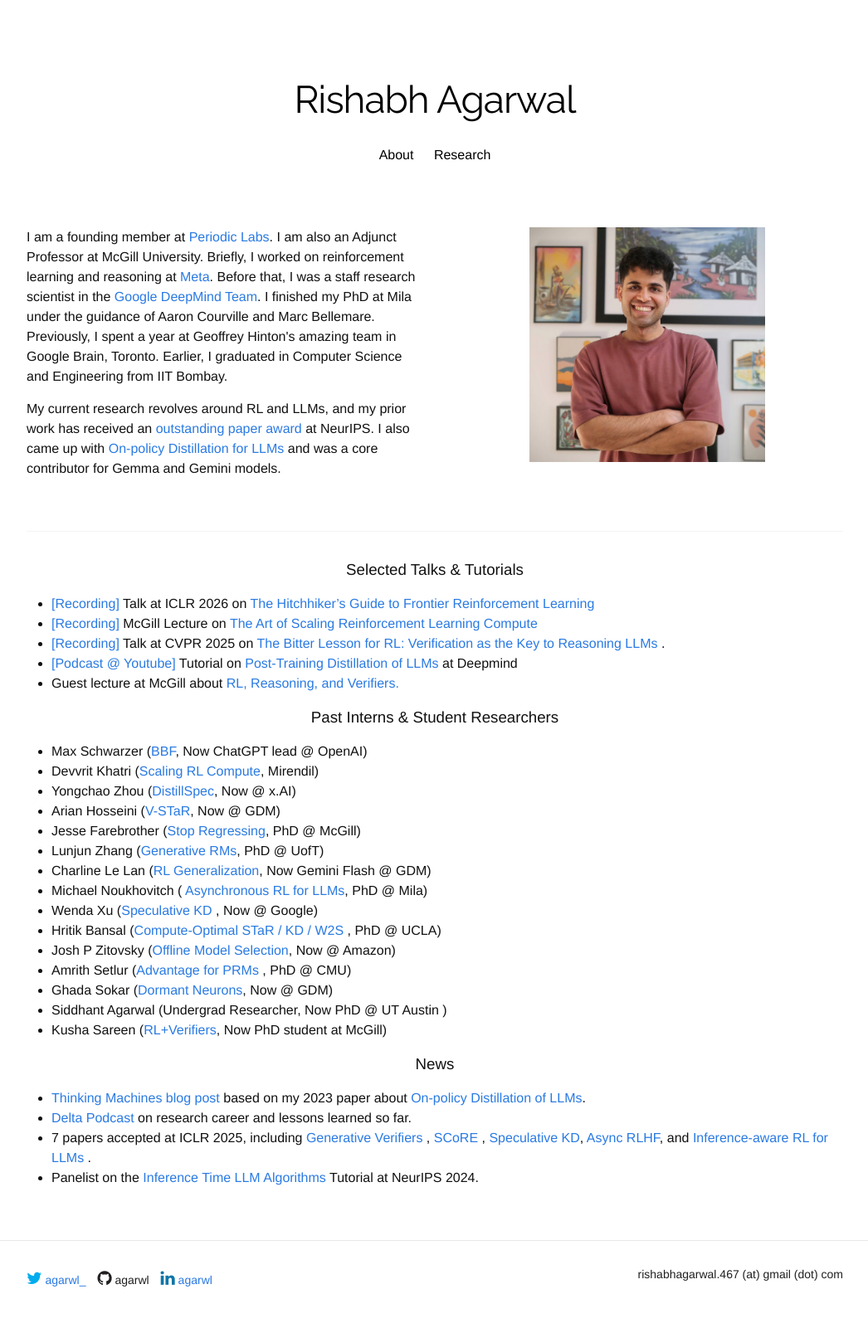
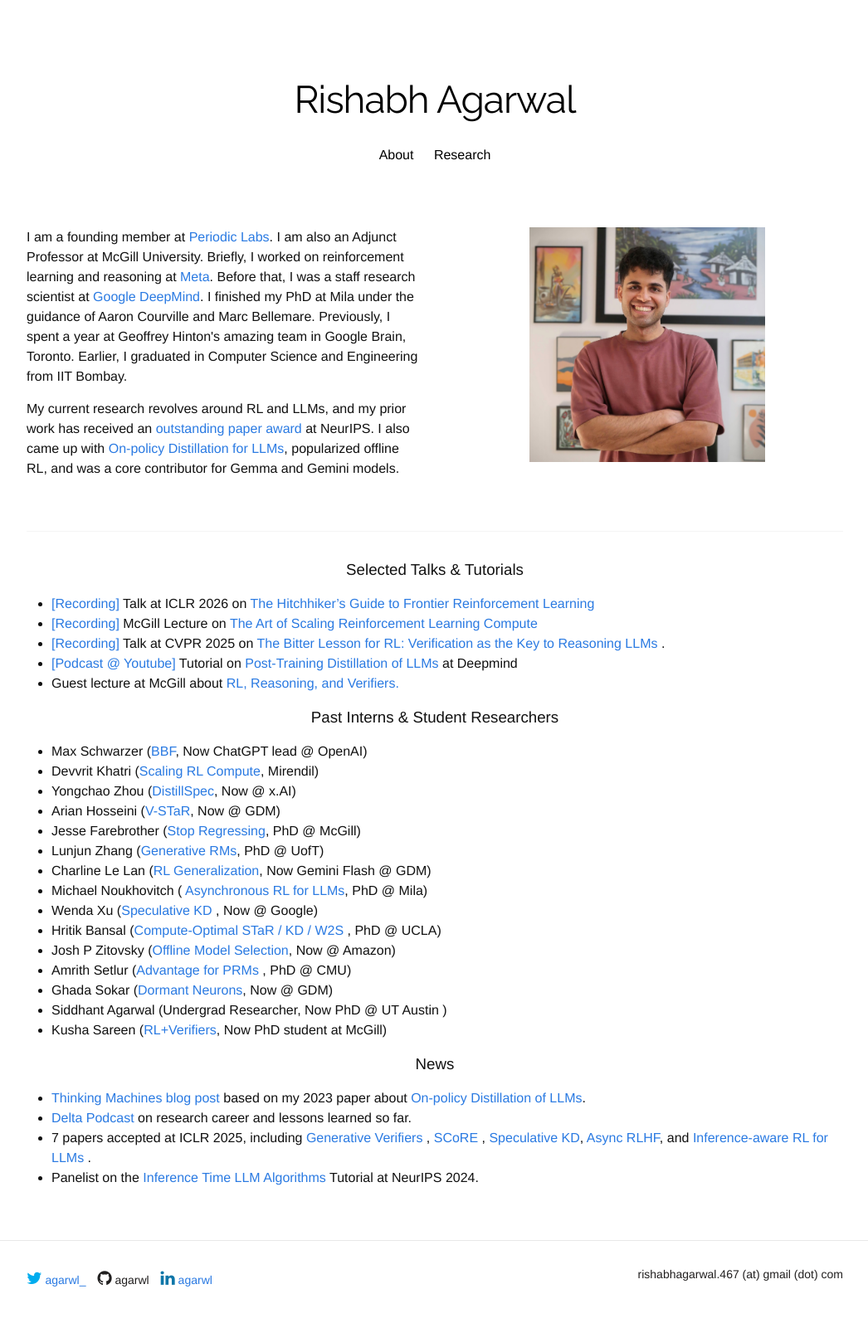
Before and after one commit to agarwl/agarwl.github.io, a Jekyll site: the page built from index.html, in a window 1280 px wide. Shown: the whole page at 83% size, without its empty margins (116-1162 px from the left). Built offline with Jekyll 4.4.1, drawn with Linux system fonts in a browser that asks for light colours; nearby versions of some CDN libraries; some web fonts are replaced; a style sheet for code colours, icons or effects is not loaded.

Commit message:
Update index.html

```diff
--- a/index.html
+++ b/index.html
@@ -7,11 +7,11 @@ title: "Rishabh Agarwal"
 
 <div class="row">
 	<div class="six columns">
-		<p> I am a founding member at <a href="https://periodic.com/">Periodic Labs</a>. I am also an Adjunct Professor at McGill University. Briefly, I worked on reinforcement learning and reasoning at <a href="https://x.com/agarwl_/status/1960034048698388795">Meta</a>. Before that, I was a staff research scientist in the <a href="https://deepmind.google/"> Google DeepMind Team</a>.  I finished my PhD at Mila under the guidance of Aaron Courville and Marc Bellemare.
+		<p> I am a founding member at <a href="https://periodic.com/">Periodic Labs</a>. I am also an Adjunct Professor at McGill University. Briefly, I worked on reinforcement learning and reasoning at <a href="https://x.com/agarwl_/status/1960034048698388795">Meta</a>. Before that, I was a staff research scientist at <a href="https://deepmind.google/"> Google DeepMind</a>.  I finished my PhD at Mila under the guidance of Aaron Courville and Marc Bellemare.
 		Previously, I spent a year at Geoffrey Hinton's amazing team in Google Brain, Toronto. Earlier, I graduated in Computer Science and Engineering from IIT Bombay. </p>
 <!--  		I also had a brief stint at Latent Logic (acquired by <a href="https://waymo.com/">Waymo</a>), a self-driving car startup in Oxford -->
 		<p> My current research revolves around RL and LLMs, and my prior work has received
-		    an <a href="https://agarwl.github.io/rliable/">outstanding paper award</a> at NeurIPS. I also came up with <a href="https://arxiv.org/abs/2306.13649">On-policy Distillation for LLMs</a> and was a core contributor for Gemma and Gemini models.
+		    an <a href="https://agarwl.github.io/rliable/">outstanding paper award</a> at NeurIPS. I also came up with <a href="https://arxiv.org/abs/2306.13649">On-policy Distillation for LLMs</a>, popularized offline RL, and was a core contributor for Gemma and Gemini models.
 		</p>
 
 <!-- 		<center class="prof-summary"> <h1 class="page-heading"><a class="post-link " href="/about">Professional Summary</a> </h1></center> -->
```
